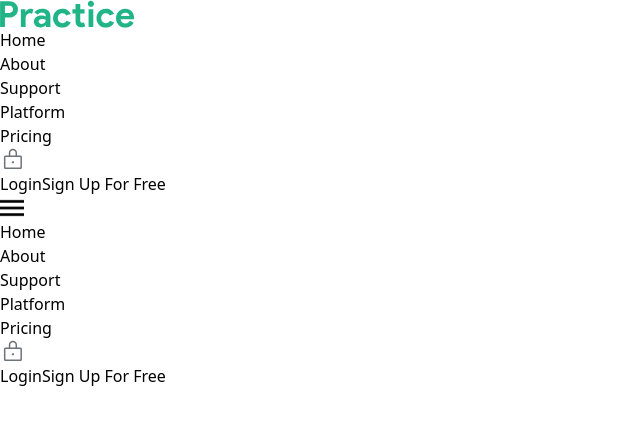
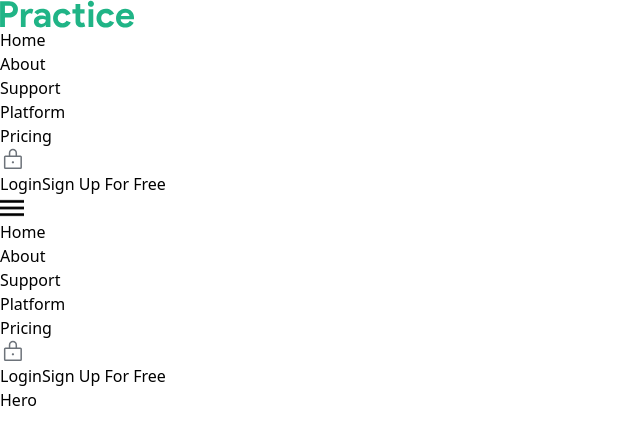
Before and after one commit to Babycoder/e-learning, a React (Vite) app: page / in a window 1280 px wide. Shown: the top 444 px of the page, without its empty margins (0-640 px from the left). Built offline with nearby package versions, Linux system fonts and the light colour scheme.

Commit message:
Hero section started

```diff
--- a/src/App.jsx
+++ b/src/App.jsx
@@ -1,10 +1,11 @@
 import React from "react";
-import { Navbar } from "./components/index";
+import { Hero, Navbar } from "./components/index";
 
 const App = () => {
   return (
     <>
       <Navbar />
+      <Hero />
     </>
   );
 };
--- /dev/null
+++ b/src/components/Hero.jsx
@@ -0,0 +1,7 @@
+import React from "react";
+
+const Hero = () => {
+  return <div className="">Hero</div>;
+};
+
+export default Hero;
--- a/src/components/index.js
+++ b/src/components/index.js
@@ -1,3 +1,4 @@
 import Navbar from "./Navbar";
+import Hero from "./Hero";
 
-export { Navbar };
+export { Navbar, Hero };
```
